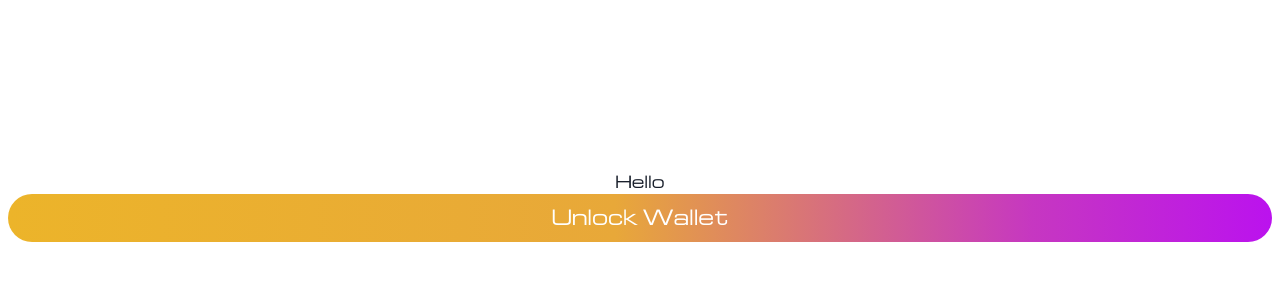
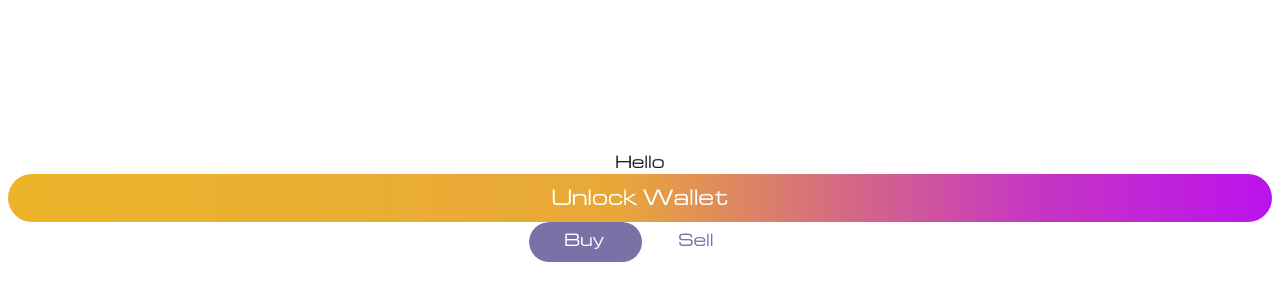
Before and after one commit to Jds-23/musical-couscous, a Next.js app: page / in a window 1280 px wide. Shown: the part 194-494 px from the top of the page. Built offline with nearby package versions, Linux system fonts and the light colour scheme.

Commit message:
feat: add switch component

```diff
--- /dev/null
+++ b/components/Switch/Switch.module.css
@@ -0,0 +1,16 @@
+.switch {
+  display: flex;
+  border-radius: 23px;
+  overflow: hidden;
+  background-color: #fff;
+}
+.switch__option {
+  color: #7a71a7;
+  border-radius: 23px;
+  padding: 6.48px 38px 9.52px 36px;
+  transition: 1s all linear;
+}
+.switch__option__active {
+  background: #7a71a7;
+  color: #fff;
+}
--- /dev/null
+++ b/components/Switch/Switch.tsx
@@ -0,0 +1,33 @@
+import React from "react";
+import styles from "./Switch.module.css";
+interface MyProps {
+  state: number;
+  setState: (arg0: number) => void;
+  options: string[];
+}
+const Switch: React.FC<React.HTMLAttributes<HTMLDivElement> & MyProps> = ({
+  state,
+  options,
+  setState,
+  ...props
+}) => {
+  return (
+    <div className={styles.switch}>
+      {options.map((option, id) => {
+        return (
+          <button
+            onClick={() => setState(id)}
+            key={id}
+            className={`${styles.switch__option} ${
+              id === state ? styles.switch__option__active : ""
+            }`}
+          >
+            {option}
+          </button>
+        );
+      })}
+    </div>
+  );
+};
+
+export default Switch;
--- a/pages/index.tsx
+++ b/pages/index.tsx
@@ -1,9 +1,11 @@
 import Head from "next/head";
-import React from "react";
+import React, { useState } from "react";
 import CustomButton from "../components/Button/Button";
+import Switch from "../components/Switch/Switch";
 import styles from "../styles/Home.module.css";
 
 export default function Home() {
+  const [state, setState] = useState(0);
   return (
     <div className={styles.container}>
       <h1>Hello</h1>
@@ -11,6 +13,7 @@ export default function Home() {
         <title>Gain Protocol SwapX</title>
       </Head>
       <CustomButton block>Unlock Wallet</CustomButton>
+      <Switch options={["Buy", "Sell"]} state={state} setState={setState} />
     </div>
   );
 }
```
